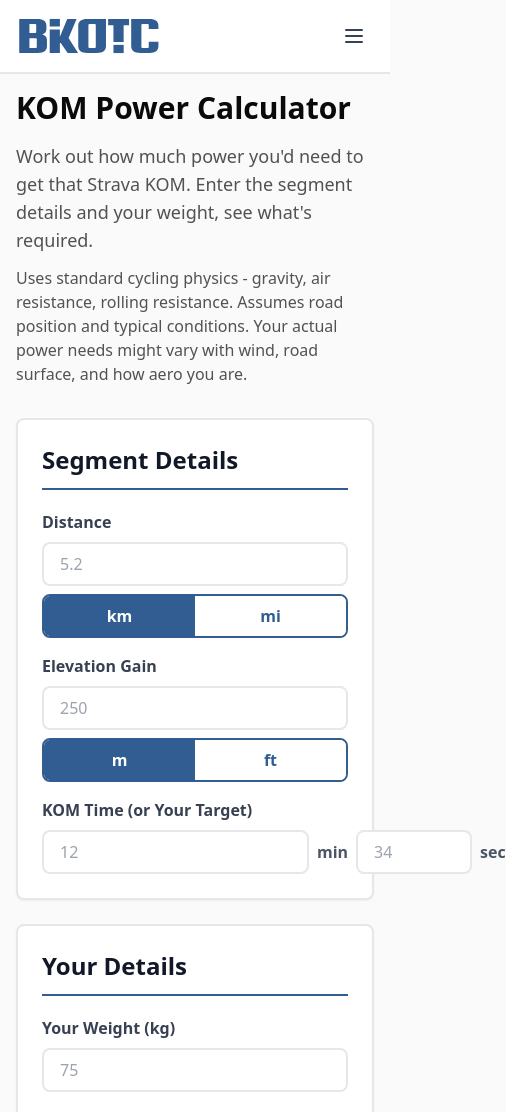
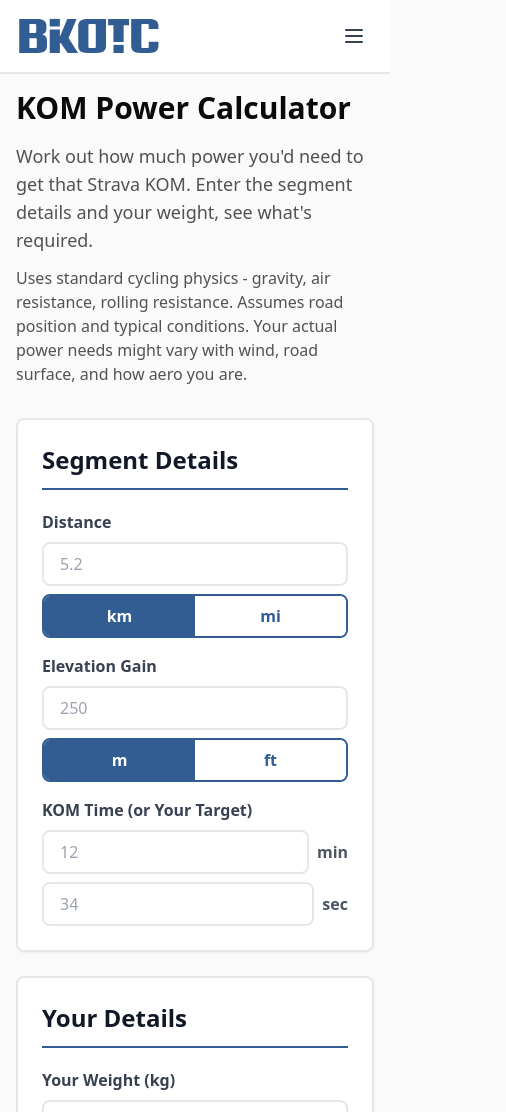
Before and after one commit to maccavamzoo/bikotic-genesis, a Next.js app: page /tools/kom-power in a window 390 px wide. Shown: the top 1112 px of the page, 506 px wide, since content can reach past the window. Built offline with nearby package versions, Linux system fonts and the light colour scheme.

Commit message:
Update page.tsx

```diff
--- a/app/tools/kom-power/page.tsx
+++ b/app/tools/kom-power/page.tsx
@@ -106,7 +106,8 @@ export default function KOMPowerCalculator() {
          <label htmlFor="timeMinutes" className="block mb-2 text-gray-700 font-semibold">
           KOM Time (or Your Target)
          </label>
-         <div className="flex gap-2 items-center">
+         <div className="flex flex-col sm:flex-row gap-2 items-stretch sm:items-center">
+          <div className="flex gap-2 items-center flex-1">
            <input
             type="number"
             id="timeMinutes"
@@ -115,7 +116,9 @@ export default function KOMPowerCalculator() {
             onChange={() => (window as any).calculatePower()}
             className="flex-1 px-4 py-2 border-2 border-gray-200 rounded-lg focus:border-bikotic-blue focus:outline-none"
            />
-          <span className="text-gray-600 font-semibold">min</span>
+           <span className="text-gray-600 font-semibold whitespace-nowrap">min</span>
+          </div>
+          <div className="flex gap-2 items-center flex-1">
            <input
             type="number"
             id="timeSeconds"
@@ -125,7 +128,8 @@ export default function KOMPowerCalculator() {
             onChange={() => (window as any).calculatePower()}
             className="flex-1 px-4 py-2 border-2 border-gray-200 rounded-lg focus:border-bikotic-blue focus:outline-none"
            />
-          <span className="text-gray-600 font-semibold">sec</span>
+           <span className="text-gray-600 font-semibold whitespace-nowrap">sec</span>
+          </div>
          </div>
         </div>
 
```
Lines whose indentation alone changed are shown as unchanged.
